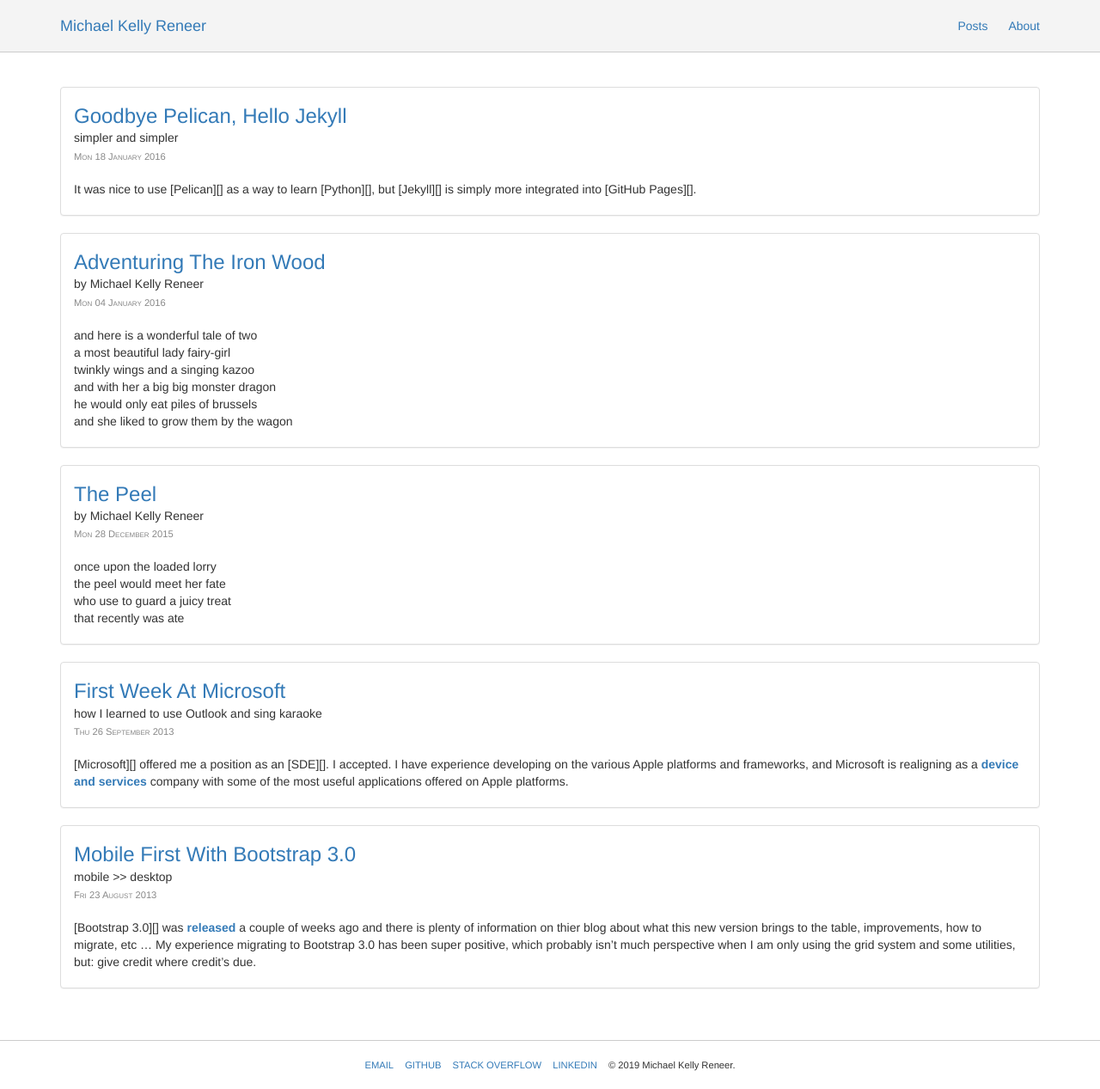
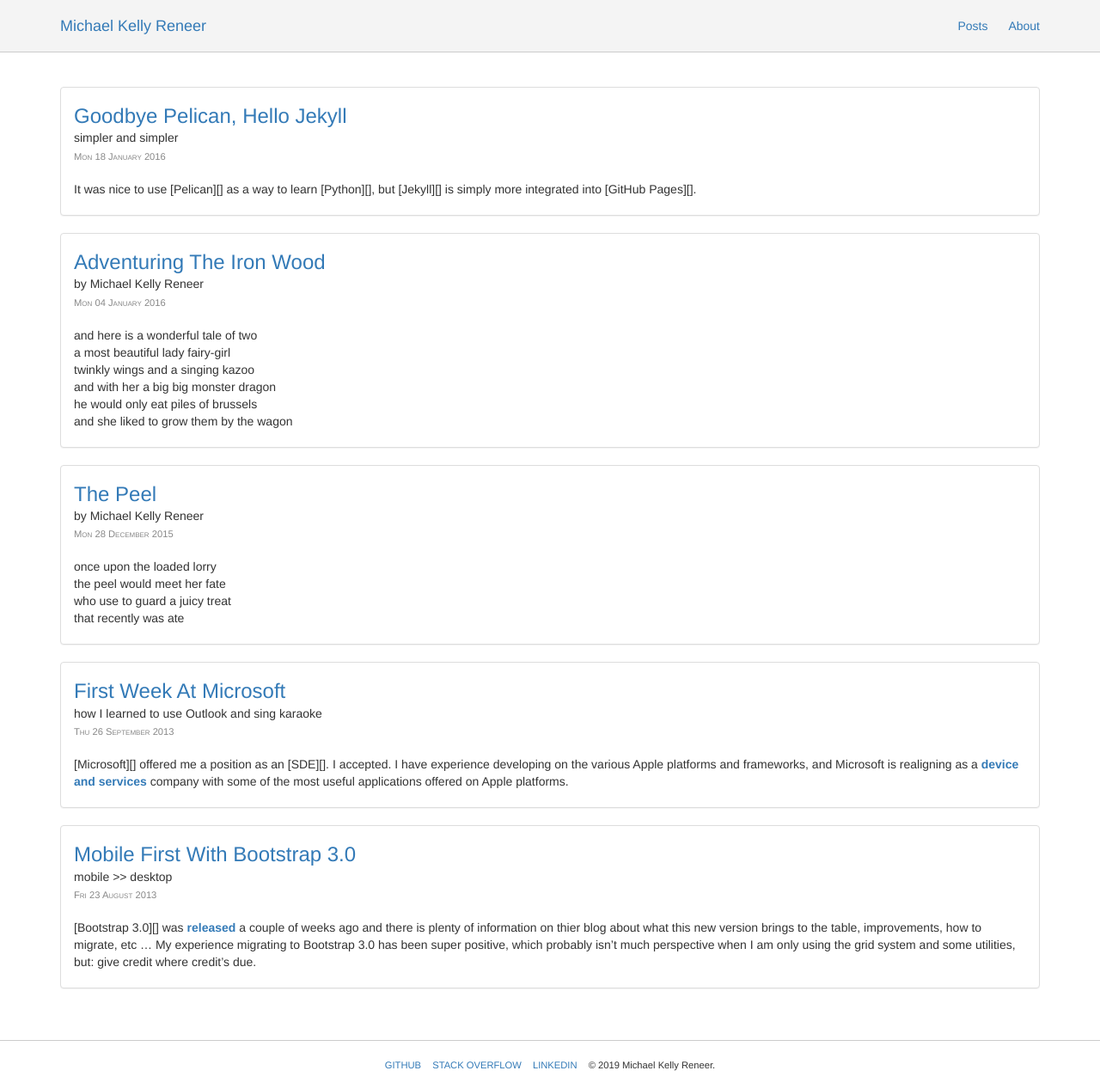
Before and after one commit to michaelreneer/michaelreneer.github.io, a Jekyll site: the page built from index.html, in a window 1280 px wide. Shown: the whole page at 86% size. Built offline with Jekyll 4.4.1, drawn with Linux system fonts in a browser that asks for light colours.

Commit message:
Remove email link.

```diff
--- a/_data/social.yml
+++ b/_data/social.yml
@@ -1,6 +1,3 @@
-- title: Email
-  url: mailto:michaelreneer@gmail.com
-
 - title: GitHub
   url: http://github.com/michaelreneer
 
```
